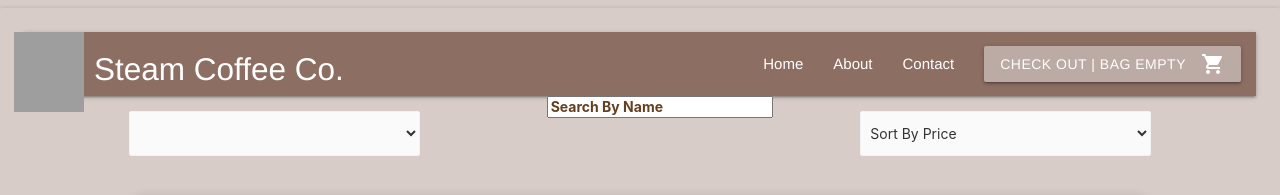
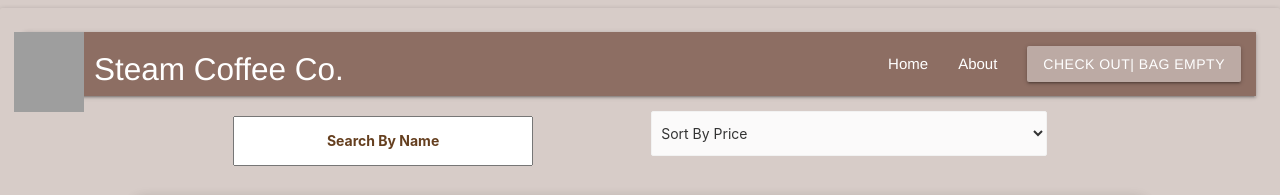
Before and after one commit to gdebell/Steam_Coffee_Co, a website: page src/index.html at #/checkout in a window 1280 px wide. Shown: the top 195 px of the page. Drawn offline with nearby package versions, Linux system fonts and the light colour scheme; some packages are replaced by stand-ins of ours; grey boxes are pictures that could not be loaded.

Commit message:
modified layout

```diff
--- a/src/css/main.css
+++ b/src/css/main.css
@@ -29,3 +29,14 @@ input:-ms-input-placeholder {
 color: #653f1f !important;
 font-weight: bold !important;
 }
+
+.cofPic {
+  border-radius: 100px;
+}
+
+.inputField {
+  margin-top: 20px;
+  height: 50px;
+  width: 300px;
+  text-align: center;
+}
--- a/src/index.html
+++ b/src/index.html
@@ -18,8 +18,7 @@
             <ul id="nav-mobile" class="right hide-on-med-and-down">
               <li><a href="/#/">Home</a></li>
               <li><a href="/#/about">About</a></li>
-              <li><a href="">Contact</a></li>
-              <li><a href="/#/checkout" class="waves-light btn brown lighten-3"><i class="material-icons right">shopping_cart</i>Check Out | Bag Empty </a></li>
+              <li><a href="/#/checkout" class="waves-light btn brown lighten-3">Check Out| Bag Empty</a></li>
             </ul>
           </div>
         </nav>
--- a/src/js/components/checkout/checkout.controller.js
+++ b/src/js/components/checkout/checkout.controller.js
@@ -8,8 +8,8 @@
   CartController.$inject = ['$scope', 'CartService'];
 
   function CartController ($scope, CartService) {
-      this.order =  CartService.returnCart();
-      console.log(this.order);
-    };
+    this.order =  CartService.returnCart();
+    console.log(this.order);
+  }
 
 })();
--- a/src/js/components/stock/stock.controller.js
+++ b/src/js/components/stock/stock.controller.js
@@ -35,15 +35,13 @@
             }
           });
         });
-        //console.log(matchName);
+        console.log(matchName);
         this.matchArray = matchName;
       };
 
     this.addToOrder = function (order) {
-      console.log('In stock contoroller log #1 ', order);
       this.userCart = CartService.fillCart(order);
-    }
+    };
   }
 
-
 })();
--- a/src/js/components/stock/stock.view.html
+++ b/src/js/components/stock/stock.view.html
@@ -1,16 +1,12 @@
   <body ng-cloak class="card-panel brown lighten-4">
     <!-- sample angular code -->
     <div class="col s12" ng-controller="StockController as stockCtrl">
-        <div class="row col s12"><div class="col s1"></div>
-          <div class="col s3 input-field" >
-            <select class="browser-default"  ng-model="data" ng-options="item for item in ctgy.categoriesArray" ng-selected="ctgy.getItem(data)"> {{item}} </select>
+        <div class="row col s12">
+          <div class="col s2"></div>
+          <div class="col s4 brown-text text-lighten-1">
+            <input type class="inputField" ng-model="$rootScope.searchBar" placeholder="Search By Name">
           </div>
-          <div class="col s1"></div>
-          <div class="col s2 brown-text text-lighten-1">
-            <input type ng-model="$rootScope.searchBar" placeholder="Search By Name">
-          </div>
-          <div class="col s1"></div>
-          <div class="col s3 input-field">
+          <div class="col s4 input-field">
             <select class="browser-default" ng-model="selected">
               <option value="" disabled selected>Sort By Price </option>
               <option value="-price">high to low</option>
```
Also changed, not shown: src/js/components/checkout/checkout.view.html (+1 -1 lines).
